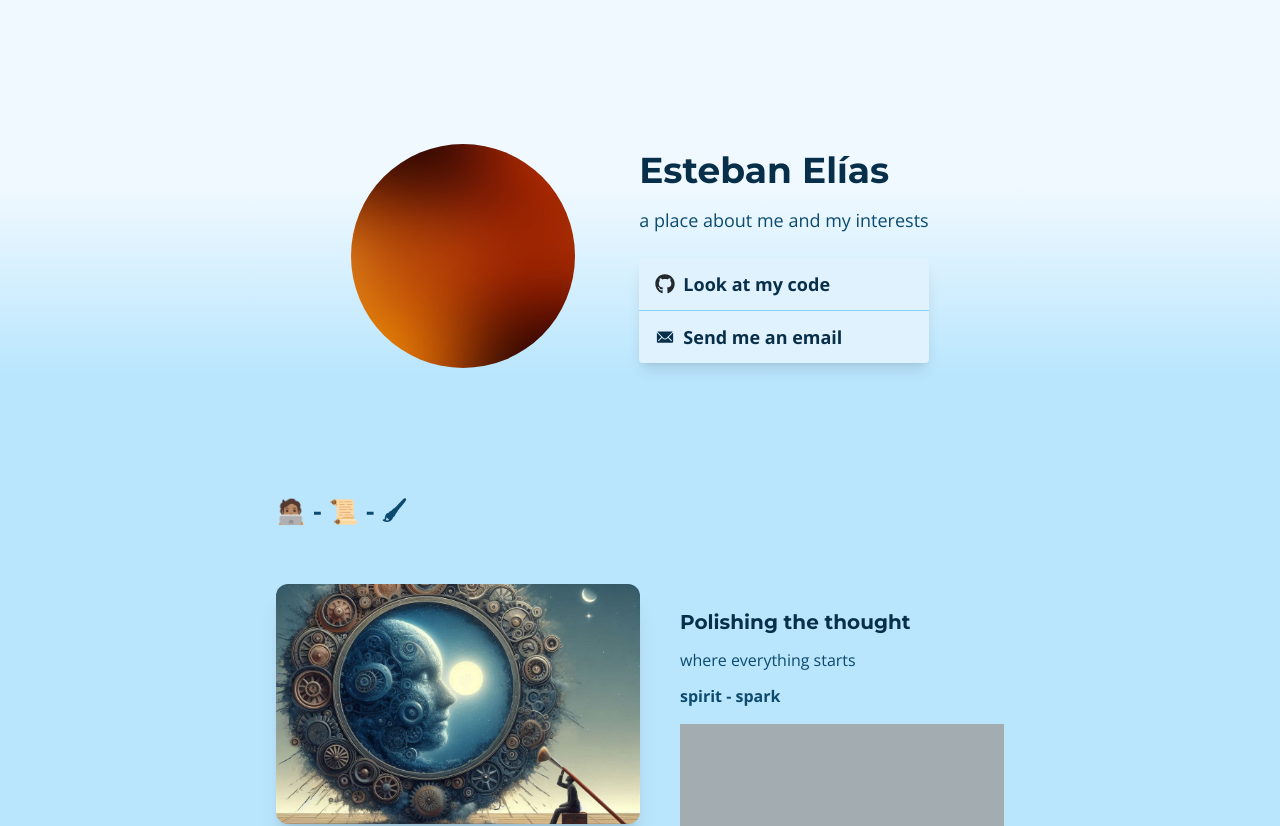
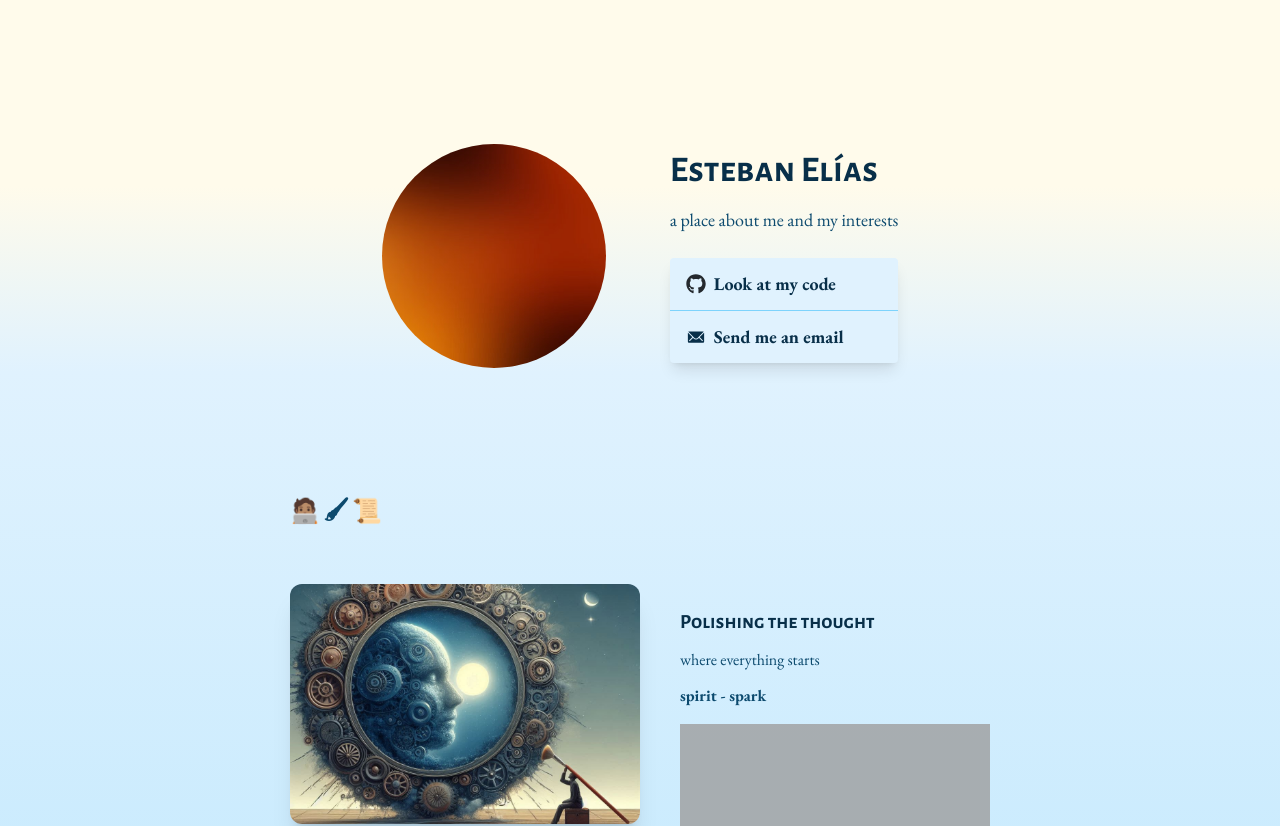
Before and after one commit to esteban-elias/esteban-elias, a Next.js app: page / in a window 1280 px wide. Shown: the top 826 px of the page. Built offline with nearby package versions, Linux system fonts and the light colour scheme; grey boxes are pictures that could not be loaded.

Commit message:
Update gradients and fonts

```diff
--- a/src/app/layout.tsx
+++ b/src/app/layout.tsx
@@ -1,22 +1,22 @@
 import type { Metadata } from 'next';
-import { Open_Sans, Montserrat } from 'next/font/google';
+import { Alegreya_Sans_SC, EB_Garamond } from 'next/font/google';
 import './globals.css';
 
-const openSans = Open_Sans({
+const garamond = EB_Garamond({
   subsets: ['latin'],
   weight: ['400', '700'],
-  variable: '--font-open-sans',
+  variable: '--font-garamond',
 });
 
-const montserrat = Montserrat({
+const alegreya = Alegreya_Sans_SC({
   subsets: ['latin'],
   weight: ['400', '700'],
-  variable: '--font-montserrat',
+  variable: '--font-alegreya',
 });
 
 export const metadata: Metadata = {
-  title: 'Create Next App',
-  description: 'Generated by create next app',
+  title: 'Esteban Elías',
+  description: 'Personal page of Esteban Elías',
 };
 
 export default function RootLayout({
@@ -27,7 +27,7 @@ export default function RootLayout({
   return (
     <html lang="en">
       <body
-        className={`${openSans.variable} ${montserrat.variable} font-sans antialiased pb-16 sm:pb-24 bg-gradient-to-b from-sky-50 from-10% sm:from-15% via-sky-200 via-15% sm:via-30% to-sky-200 to-100%`}
+        className={`${garamond.variable} ${alegreya.variable} font-garamond antialiased pb-16 sm:pb-24 bg-gradient-to-b from-amber-50 from-10% sm:from-15% via-sky-100 via-15% sm:via-30% to-sky-200 to-100%`}
       >
         {children}
       </body>
--- a/src/app/page.tsx
+++ b/src/app/page.tsx
@@ -1,6 +1,5 @@
-import { FaFilePdf, FaGithub, FaLinkedin } from "react-icons/fa";
+import { FaGithub } from "react-icons/fa";
 import { IoIosMail } from "react-icons/io";
-import { TbWorldWww } from "react-icons/tb";
 
 export default function Home() {
   return (
@@ -15,7 +14,7 @@ export default function Home() {
           />
         </div>
         <div className="flex flex-col items-center sm:items-start">
-          <h1 className="font-montserrat antialiased font-bold text-sky-950 text-2xl sm:text-4xl mt-4 sm:mt-0">
+          <h1 className="font-alegreya antialiased font-bold text-sky-950 text-2xl sm:text-4xl mt-4 sm:mt-0">
             Esteban Elías
           </h1>
           <p className="max-w-sm text-sky-900 text-sm sm:text-lg text-justify hyphens-auto sm:text-left mt-4">
@@ -41,8 +40,8 @@ export default function Home() {
 
       {/* Projects section */}
       <section className="flex flex-col mt-8 sm:mt-12">
-        <h2 className="font-montserrat antialiased font-bold text-sky-900 text-xl sm:text-2xl mb-4">
-          🧑🏽‍💻 - 📜 - 🖌
+        <h2 className="font-alegreya antialiased font-bold text-sky-900 text-xl sm:text-2xl mb-4">
+          🧑🏽‍💻 🖌 📜
         </h2>
         <div className="flex flex-col gap-20 mt-9 sm:mt-10">
           {proyects.map((proyect) => (
@@ -94,7 +93,7 @@ function ProyectArticle({ proyect }: ProyectArticleProps) {
       />
       <div className="sm:w-1/2">
         <div className="mt-2">
-          <h3 className="font-montserrat antialiased font-bold text-sky-950 text-xl mt-6">
+          <h3 className="font-alegreya antialiased font-bold text-sky-950 text-xl mt-6">
             {proyect.name}
           </h3>
           <p className="text-sky-900 mt-3">{proyect.description}</p>
--- a/tailwind.config.ts
+++ b/tailwind.config.ts
@@ -14,8 +14,8 @@ const config: Config = {
           'conic-gradient(from 180deg at 50% 50%, var(--tw-gradient-stops))',
       },
       fontFamily: {
-        sans: ['var(--font-open-sans)'],
-        montserrat: ['var(--font-montserrat)'],
+        garamond: ['var(--font-garamond)'],
+        alegreya: ['var(--font-alegreya)'],
       },
       spacing: {
         128: '32rem',
```
